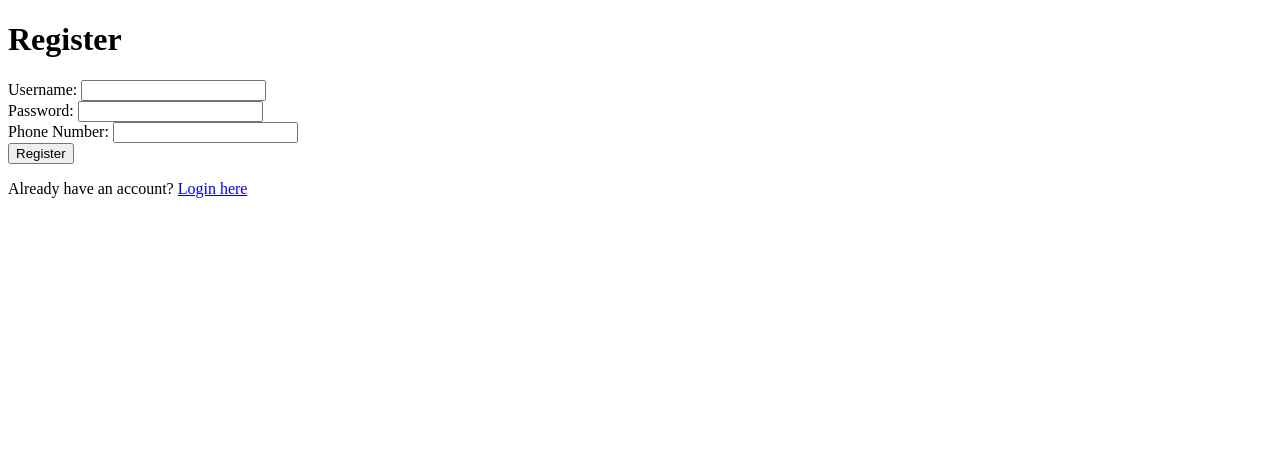
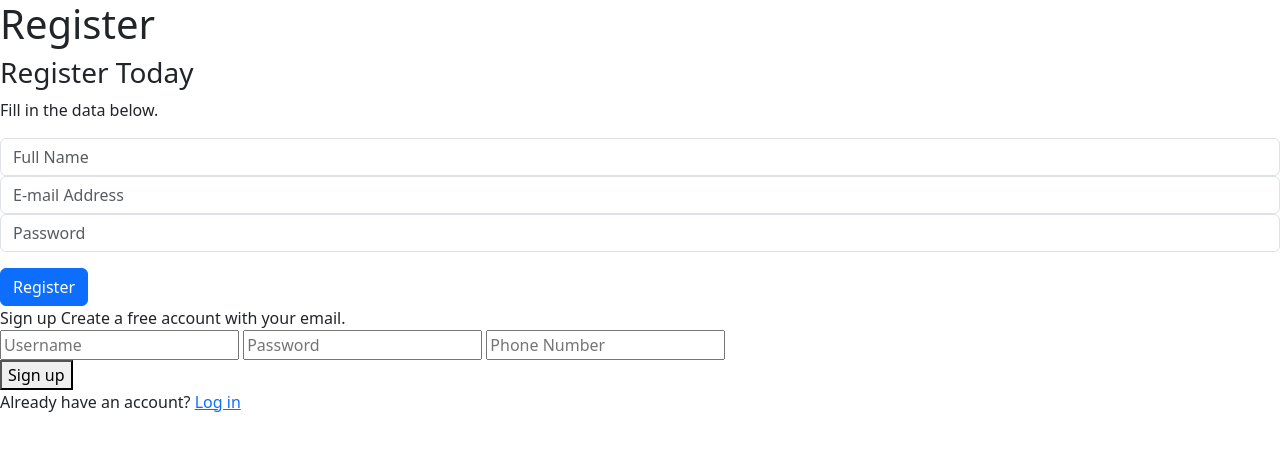
Before and after one commit to akuldeepj/chatapp, a Flask app: page /register in a window 1280 px wide. Shown: the top 451 px of the page. Run offline with Flask 3, Linux system fonts and the light colour scheme.

Commit message:
basic index.html

```diff
--- a/static/index.css
+++ b/static/index.css
@@ -1,7 +1,7 @@
 html,body{
     width:100dvw;
     height: 100dvh;
-    background-color: #1F2933;
+    background-color: #152733;
 }
 .navbar-brand{
     position: relative;
@@ -24,7 +24,7 @@
 }
 
 ::-webkit-scrollbar-track{
-    background: #1F2933;
+    background:  #152733;
 }
 ::-webkit-scrollbar-thumb{
     background:#b9b3b3 ;
--- a/templates/index.html
+++ b/templates/index.html
@@ -3,13 +3,13 @@
 <head>
     <meta charset="utf-8">
     <meta name="viewport" content="width=device-width, initial-scale=1">
-    <title>Login and Register</title>
+    <title>Get Started</title>
     <link href="https://cdn.jsdelivr.net/npm/bootstrap@5.3.0/dist/css/bootstrap.min.css" rel="stylesheet" integrity="sha384-9ndCyUaIbzAi2FUVXJi0CjmCapSmO7SnpJef0486qhLnuZ2cdeRhO02iuK6FUUVM" crossorigin="anonymous">
     <link rel="stylesheet" href="../static/index.css">
 </head>
 <style>
     .col{
-    background-color: #2D3E4E !important;
+    background-color:  #193649 !important;
 }
   </style>
 <body>
--- a/templates/login.html
+++ b/templates/login.html
@@ -1,7 +1,10 @@
 <!DOCTYPE html>
 <html>
 <head>
+    <meta charset="utf-8">
+    <meta name="viewport" content="width=device-width, initial-scale=1">
     <title>Login</title>
+    <link href="https://cdn.jsdelivr.net/npm/bootstrap@5.3.0/dist/css/bootstrap.min.css" rel="stylesheet" integrity="sha384-9ndCyUaIbzAi2FUVXJi0CjmCapSmO7SnpJef0486qhLnuZ2cdeRhO02iuK6FUUVM" crossorigin="anonymous">
 </head>
 <body>
     <h1>Login</h1>
--- a/templates/register.html
+++ b/templates/register.html
@@ -1,7 +1,11 @@
 <!DOCTYPE html>
 <html>
 <head>
-    <title>Register</title>
+    <meta charset="utf-8">
+    <meta name="viewport" content="width=device-width, initial-scale=1">
+    <title>Sign Up</title>
+    <link href="https://cdn.jsdelivr.net/npm/bootstrap@5.3.0/dist/css/bootstrap.min.css" rel="stylesheet" integrity="sha384-9ndCyUaIbzAi2FUVXJi0CjmCapSmO7SnpJef0486qhLnuZ2cdeRhO02iuK6FUUVM" crossorigin="anonymous">
+    <link rel="stylesheet" href="../static/register.css">
 </head>
 <body>
 
@@ -15,7 +19,8 @@
             </ul>
         {% endif %}
     {% endwith %}
-    <form action="{{ url_for('register') }}" method="post">
+
+    <!-- <form action="{{ url_for('register') }}" method="post">
         <label for="username">Username:</label>
         <input type="text" id="username" name="username" required><br>
         <label for="password">Password:</label>
@@ -24,6 +29,78 @@
         <input type="text" id="phone_num" name="phone_num" required><br>
         <input type="submit" value="Register">
     </form>
-    <p>Already have an account? <a href="{{ url_for('login') }}">Login here</a></p>
+    <p>Already have an account? <a href="{{ url_for('login') }}">Login here</a></p> -->
+
+    <div class="form-body">
+        <div class="row">
+            <div class="form-holder">
+                <div class="form-content">
+                    <div class="form-items">
+                        <h3>Register Today</h3>
+                        <p>Fill in the data below.</p>
+                        <form class="requires-validation" novalidate>
+
+                            <div class="col-md-12">
+                               <input class="form-control" type="text" name="name" placeholder="Full Name" required>
+                               <div class="valid-feedback">Username field is valid!</div>
+                               <div class="invalid-feedback">Username field cannot be blank!</div>
+                            </div>
+
+                            <div class="col-md-12">
+                                <input class="form-control" type="email" name="email" placeholder="E-mail Address" required>
+                                 <div class="valid-feedback">Email field is valid!</div>
+                                 <div class="invalid-feedback">Email field cannot be blank!</div>
+                            </div>
+
+
+                           <div class="col-md-12">
+                              <input class="form-control" type="password" name="password" placeholder="Password" required>
+                               <div class="valid-feedback">Password field is valid!</div>
+                               <div class="invalid-feedback">Password field cannot be blank!</div>
+                           </div>
+
+                            <div class="form-button mt-3">
+                                <button id="submit" type="submit" class="btn btn-primary">Register</button>
+                            </div>
+                        </form>
+                    </div>
+                </div>
+            </div>
+        </div>
+    </div>
+
+    <div class="form-box">
+        <form class="form" action="{{ url_for('register') }}" method="post">
+          <span class="title">Sign up</span>
+          <span class="subtitle">Create a free account with your email.</span>
+          <div class="form-containers">
+            <input type="text" class="input" placeholder="Username" name="username" required>
+            <input type="password" class="input" placeholder="Password" name="password" required>
+            <input type="text" class="input" placeholder="Phone Number" name="phone_num" required>
+          </div>
+          <button type="submit">Sign up</button>
+        </form>
+        <div class="form-section">
+          <p>Already have an account? <a href="{{ url_for('login') }}">Log in</a> </p>
+        </div>
+      </div>
+
+
 </body>
+<script>(function () {
+    'use strict'
+    const forms = document.querySelectorAll('.requires-validation')
+    Array.from(forms)
+      .forEach(function (form) {
+        form.addEventListener('submit', function (event) {
+          if (!form.checkValidity()) {
+            event.preventDefault()
+            event.stopPropagation()
+          }
+
+          form.classList.add('was-validated')
+        }, false)
+      })
+    })()
+    </script>
 </html>
```
